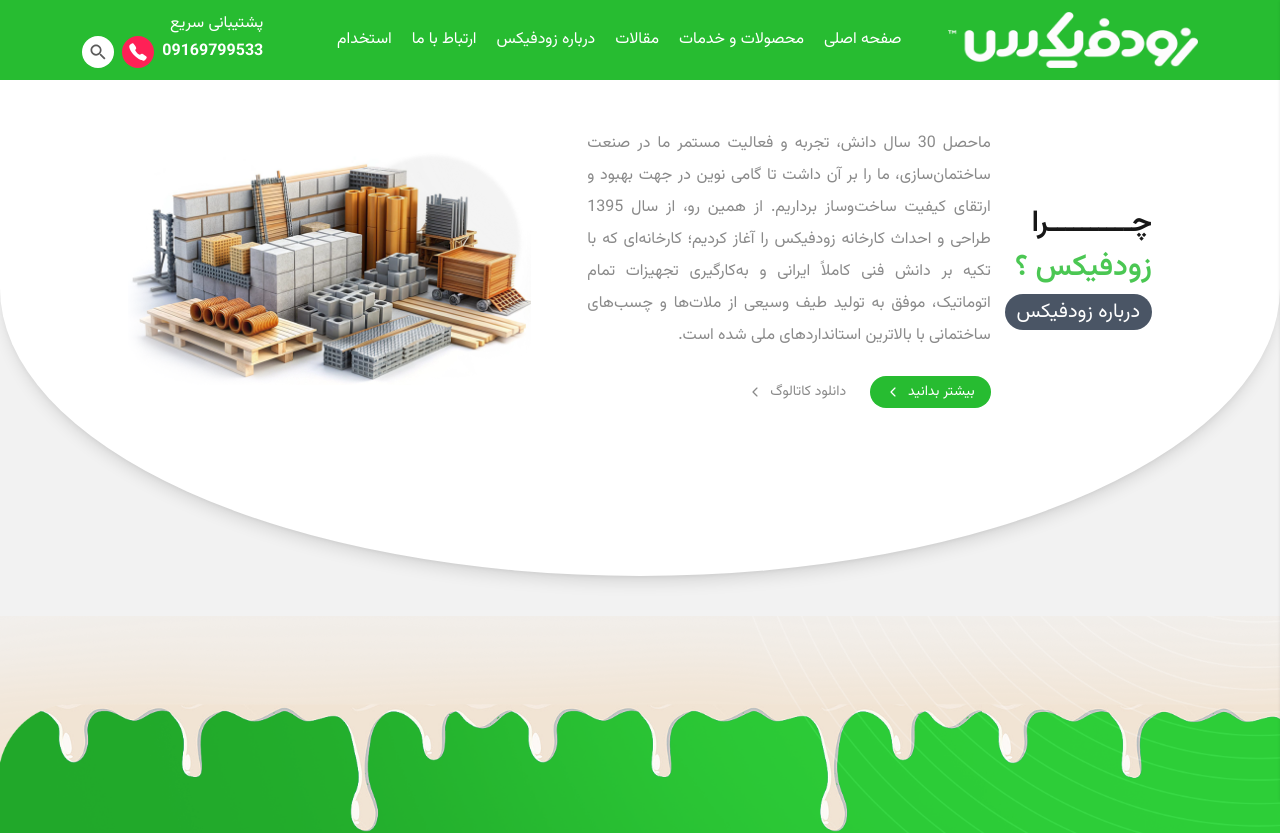
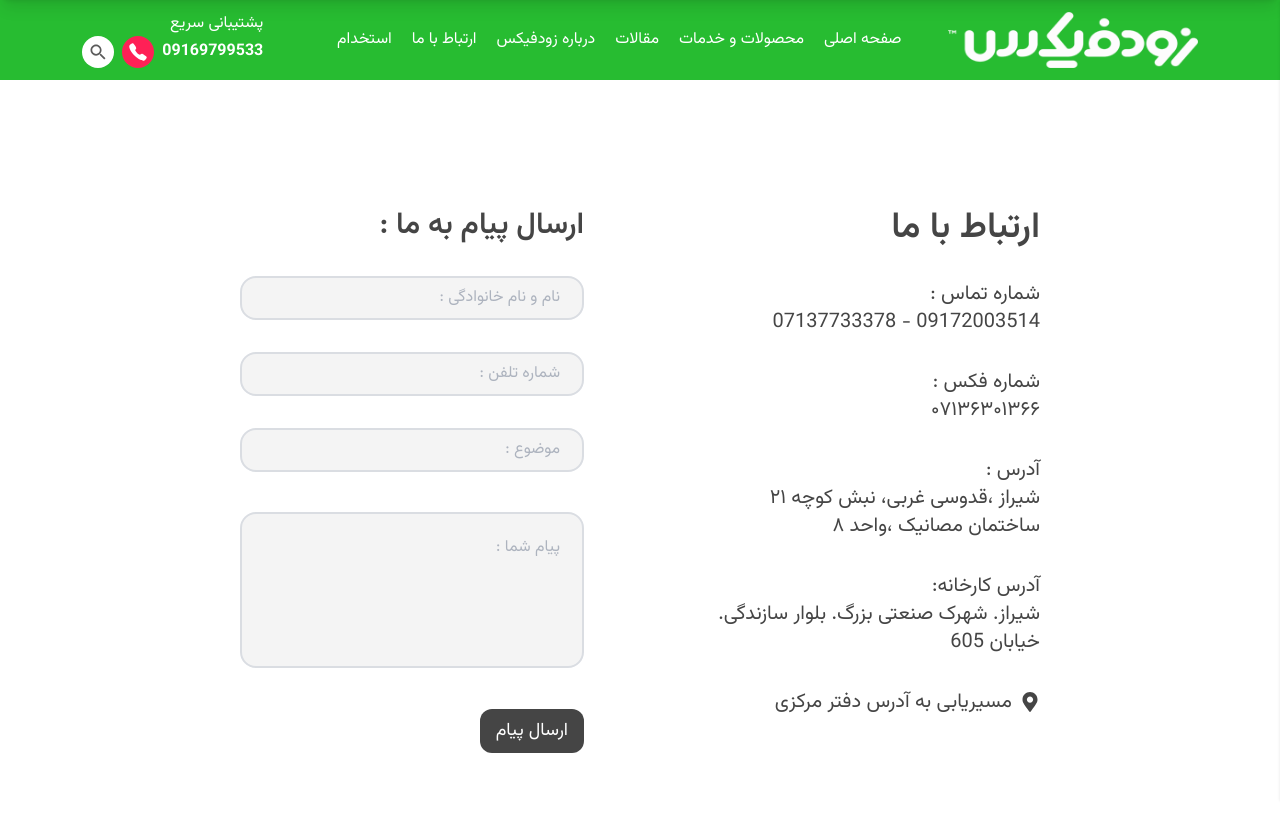
Before and after one commit to mostafakm78/zoodfix, a Next.js app: page /contact-us in a window 1280 px wide. Shown: the top 833 px of the page. Built offline with nearby package versions, Linux system fonts and the light colour scheme.

Commit message:
add contact-us page

```diff
--- a/src/app/contact-us/page.tsx
+++ b/src/app/contact-us/page.tsx
@@ -1,15 +1,16 @@
+import ContactUs from '@/components/contact-us/ContactUs';
 import { WhySection } from '@/components/Home/WhySection';
 import { Footer } from '@/components/shared/Footer';
 import { Navbar } from '@/components/shared/Navbar';
 
-const ContactUs = () => {
+const ContactUsPage = () => {
   return (
     <>
       <Navbar />
-      <WhySection />
+      <ContactUs />
       <Footer />
     </>
   );
 };
 
-export default ContactUs;
+export default ContactUsPage;
--- a/src/app/globals.css
+++ b/src/app/globals.css
@@ -79,14 +79,14 @@
   --third: #f2f2f2;
 }
 
-@media (prefers-color-scheme: dark) {
+/* @media (prefers-color-scheme: dark) {
   :root {
     --background: #0a0a0a;
     --foreground: #fff;
     --secondery: #27bc31;
     --third: #f8f8f9;
   }
-}
+} */
 
 @theme inline {
   --color-background: var(--background);
@@ -96,7 +96,7 @@
 }
 
 body {
-  background: var(--third);
+  background: var(--background);
   color: var(--foreground);
   font-family: Vazirmatn, sans-serif;
   font-weight: normal;
--- a/src/components/Home/NavbarHome.tsx
+++ b/src/components/Home/NavbarHome.tsx
@@ -63,7 +63,7 @@
           <Link href="" className="hover:text-[#28BE31] relative after:absolute hover:scale-110 px-1 py-2 hover:rounded-4xl duration-200 after:content-[''] after:h-[1.5px] after:w-full after:bg-black after:opacity-30 after:rounded-full after:bottom-0 after:right-0">
             درباره زودفیکس
           </Link>
-          <Link href="" className="hover:text-[#28BE31] relative after:absolute hover:scale-110 px-1 py-2 hover:rounded-4xl duration-200 after:content-[''] after:h-[1.5px] after:w-full after:bg-black after:opacity-30 after:rounded-full after:bottom-0 after:right-0">
+          <Link href="/contact-us" className="hover:text-[#28BE31] relative after:absolute hover:scale-110 px-1 py-2 hover:rounded-4xl duration-200 after:content-[''] after:h-[1.5px] after:w-full after:bg-black after:opacity-30 after:rounded-full after:bottom-0 after:right-0">
             ارتباط با ما
           </Link>
           <Link href="" className="hover:text-[#28BE31] relative after:absolute hover:scale-110 px-1 py-2 hover:rounded-4xl duration-200 after:content-[''] after:h-[1.5px] after:w-full after:bg-black after:opacity-30 after:rounded-full after:bottom-0 after:right-0">
@@ -92,7 +92,7 @@
             <Link href="" className="hover:text-[#28BE31] hover:bg-yellow-200 px-1 py-2 hover:rounded-4xl duration-200">
               درباره زودفیکس
             </Link>
-            <Link href="" className="hover:text-[#28BE31] hover:bg-yellow-200 px-1 py-2 hover:rounded-4xl duration-200">
+            <Link href="/contact-us" className="hover:text-[#28BE31] hover:bg-yellow-200 px-1 py-2 hover:rounded-4xl duration-200">
               ارتباط با ما
             </Link>
             <Link href="" className="hover:text-[#28BE31] hover:bg-yellow-200 px-1 py-2 hover:rounded-4xl duration-200">
@@ -142,7 +142,7 @@
           <Link href="" className="hover:text-[#28BE31] hover:bg-yellow-200 px-1 py-2 hover:rounded-4xl duration-200">
             درباره زودفیکس
           </Link>
-          <Link href="" className="hover:text-[#28BE31] hover:bg-yellow-200 px-1 py-2 hover:rounded-4xl duration-200">
+          <Link href="/contact-us" className="hover:text-[#28BE31] hover:bg-yellow-200 px-1 py-2 hover:rounded-4xl duration-200">
             ارتباط با ما
           </Link>
           <Link href="" className="hover:text-[#28BE31] hover:bg-yellow-200 px-1 py-2 hover:rounded-4xl duration-200">
--- /dev/null
+++ b/src/components/contact-us/ContactUs.tsx
@@ -0,0 +1,92 @@
+import Link from 'next/link';
+import { FaMapMarkerAlt } from 'react-icons/fa';
+
+const ContactUs = () => {
+  return (
+    <div className="container mx-auto">
+      <section className="grid lg:grid-cols-2 grid-cols-1 gap-28 bg-background lg:px-60 px-20 pb-20 pt-32">
+        {/* data of company */}
+
+        <div className="space-y-8 text-xl opacity-80">
+          <h3 className="text-4xl font-semibold">ارتباط با ما</h3>
+          <div>
+            <h4>شماره تماس :</h4>
+            <span>09172003514 - 07137733378</span>
+          </div>
+          <div>
+            <h4>شماره فکس :</h4>
+            <span>۰۷۱۳۶۳۰۱۳۶۶</span>
+          </div>
+          <div>
+            <h4>آدرس :</h4>
+            <span>شیراز ،قدوسی غربی، نبش کوچه ۲۱ ساختمان مصانیک ،واحد ۸</span>
+          </div>
+          <div>
+            <h4>آدرس کارخانه:</h4>
+            <span>شیراز. شهرک صنعتی بزرگ. بلوار سازندگی. خیابان 605</span>
+          </div>
+          <div>
+            <Link href="" className="flex space-x-2 items-center duration-500 hover:scale-105">
+              <FaMapMarkerAlt /> <h4>مسیریابی به آدرس دفتر مرکزی</h4>
+            </Link>
+          </div>
+        </div>
+
+        {/* form section */}
+        <div className="space-y-8 text-sm lg:text-base opacity-80">
+          <h3 className="text-3xl font-semibold">ارسال پیام به ما :</h3>
+          <div className="relative">
+            <input type="text" id="fullname" placeholder=" " className="peer w-full py-2 px-5 rounded-2xl border-2 border-gray-300 bg-third text-black outline-none focus:border-primary" />
+            <label
+              htmlFor="fullname"
+              className="absolute right-4 -top-6 text-sm  px-2 text-gray-500 transition-all duration-300
+                 peer-placeholder-shown:top-1/2 peer-placeholder-shown:-translate-y-1/2 peer-focus:-translate-y-0
+                 peer-placeholder-shown:text-base peer-placeholder-shown:text-gray-400
+                 peer-focus:-top-6 peer-focus:text-sm peer-focus:text-primary"
+            >
+              نام و نام خانوادگی :
+            </label>
+          </div>
+          <div className="relative">
+            <input type="text" id="phoneNumber" placeholder=" " className="peer w-full py-2 px-5 rounded-2xl border-2 border-gray-300 bg-third text-black outline-none focus:border-primary" />
+            <label
+              htmlFor="phoneNumber"
+              className="absolute right-4 -top-6 text-sm  px-2 text-gray-500 transition-all duration-300
+                 peer-placeholder-shown:top-1/2 peer-placeholder-shown:-translate-y-1/2 peer-focus:-translate-y-0
+                 peer-placeholder-shown:text-base peer-placeholder-shown:text-gray-400
+                 peer-focus:-top-6 peer-focus:text-sm peer-focus:text-primary"
+            >
+              شماره تلفن :
+            </label>
+          </div>
+          <div className="relative">
+            <input type="text" id="title" placeholder=" " className="peer w-full py-2 px-5 rounded-2xl border-2 border-gray-300 bg-third text-black outline-none focus:border-primary" />
+            <label
+              htmlFor="title"
+              className="absolute right-4 -top-6 text-sm  px-2 text-gray-500 transition-all duration-300
+                 peer-placeholder-shown:top-1/2 peer-placeholder-shown:-translate-y-1/2 peer-focus:-translate-y-0
+                 peer-placeholder-shown:text-base peer-placeholder-shown:text-gray-400
+                 peer-focus:-top-6 peer-focus:text-sm peer-focus:text-primary"
+            >
+              موضوع :
+            </label>
+          </div>
+          <div className="relative mt-10">
+            <textarea id="message" rows={5} placeholder=" " className="peer w-full py-4 px-5 rounded-2xl border-2 border-gray-300 bg-third text-black outline-none focus:border-primary resize-none"></textarea>
+            <label
+              htmlFor="message"
+              className="absolute right-4 -top-6 text-sm px-2 text-gray-500 transition-all duration-300
+               peer-placeholder-shown:top-6 peer-placeholder-shown:text-base peer-placeholder-shown:text-gray-400
+               peer-focus:-top-6 peer-focus:text-sm peer-focus:text-primary"
+            >
+              پیام شما :
+            </label>
+          </div>
+          <button className="cursor-pointer bg-foreground text-background py-2 px-4 text-lg rounded-xl hover:scale-105 hover:opacity-90 duration-300">ارسال پیام</button>
+        </div>
+      </section>
+    </div>
+  );
+};
+
+export default ContactUs;
--- a/src/components/shared/Navbar.tsx
+++ b/src/components/shared/Navbar.tsx
@@ -63,7 +63,7 @@
           <Link href="" className="hover:text-[#28BE31] relative after:absolute hover:scale-110 px-1 py-2 hover:rounded-4xl duration-200 after:content-[''] after:h-[1.5px] after:w-full after:bg-black after:opacity-30 after:rounded-full after:bottom-0 after:right-0">
             درباره زودفیکس
           </Link>
-          <Link href="" className="hover:text-[#28BE31] relative after:absolute hover:scale-110 px-1 py-2 hover:rounded-4xl duration-200 after:content-[''] after:h-[1.5px] after:w-full after:bg-black after:opacity-30 after:rounded-full after:bottom-0 after:right-0">
+          <Link href="/contact-us" className="hover:text-[#28BE31] relative after:absolute hover:scale-110 px-1 py-2 hover:rounded-4xl duration-200 after:content-[''] after:h-[1.5px] after:w-full after:bg-black after:opacity-30 after:rounded-full after:bottom-0 after:right-0">
             ارتباط با ما
           </Link>
           <Link href="" className="hover:text-[#28BE31] relative after:absolute hover:scale-110 px-1 py-2 hover:rounded-4xl duration-200 after:content-[''] after:h-[1.5px] after:w-full after:bg-black after:opacity-30 after:rounded-full after:bottom-0 after:right-0">
@@ -72,7 +72,7 @@
         </div>
       </div>
       {!isScrolled && (
-        <section className={`w-full z-40 bg-secondery lg:h-20 md:h-16 h-12 top-0 absolute xl:px-10 lg:px-0 flex justify-evenly items-center`}>
+        <section className={`w-full z-40 bg-secondery lg:h-20 md:h-16 h-12 xl:px-10 lg:px-0 flex justify-evenly items-center`}>
           <button onClick={() => setSideMenu(!sideMenu)} className="text-background lg:hidden md:text-4xl text-3xl group">
             <HiMiniBars3 className="group-hover:scale-110 duration-200 cursor-pointer" />
           </button>
@@ -92,7 +92,7 @@
             <Link href="" className="hover:text-[#28BE31] hover:bg-yellow-200 px-1 py-2 hover:rounded-4xl duration-200">
               درباره زودفیکس
             </Link>
-            <Link href="" className="hover:text-[#28BE31] hover:bg-yellow-200 px-1 py-2 hover:rounded-4xl duration-200">
+            <Link href="/contact-us" className="hover:text-[#28BE31] hover:bg-yellow-200 px-1 py-2 hover:rounded-4xl duration-200">
               ارتباط با ما
             </Link>
             <Link href="" className="hover:text-[#28BE31] hover:bg-yellow-200 px-1 py-2 hover:rounded-4xl duration-200">
@@ -142,7 +142,7 @@
           <Link href="" className="hover:text-[#28BE31] hover:bg-yellow-200 px-1 py-2 hover:rounded-4xl duration-200">
             درباره زودفیکس
           </Link>
-          <Link href="" className="hover:text-[#28BE31] hover:bg-yellow-200 px-1 py-2 hover:rounded-4xl duration-200">
+          <Link href="/contact-us" className="hover:text-[#28BE31] hover:bg-yellow-200 px-1 py-2 hover:rounded-4xl duration-200">
             ارتباط با ما
           </Link>
           <Link href="" className="hover:text-[#28BE31] hover:bg-yellow-200 px-1 py-2 hover:rounded-4xl duration-200">
--- a/src/components/shared/SearchBar.tsx
+++ b/src/components/shared/SearchBar.tsx
@@ -12,7 +12,7 @@
         <button onClick={() => setClose()}>
           <RiCloseLargeFill className="text-black text-2xl cursor-pointer" />
         </button>
-        <div className="flex items-center justify-between rounded-3xl shadow-md p-1 bg-gray-100 lg:w-4/12">
+        <div className="flex items-center justify-between rounded-3xl shadow-md p-1 bg-gray-100 xl:w-4/12 lg:w-6/12">
           <input placeholder="عبارت جستجو را وارد نمایید" className="p-1 outline-none w-full" />
           <button>
             <IoMdSearch className="text-2xl ml-2 cursor-pointer" />
```
